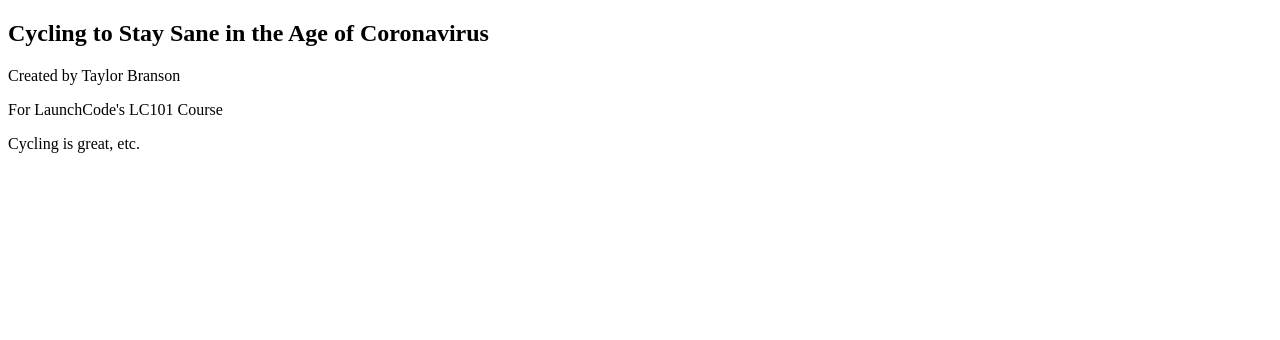
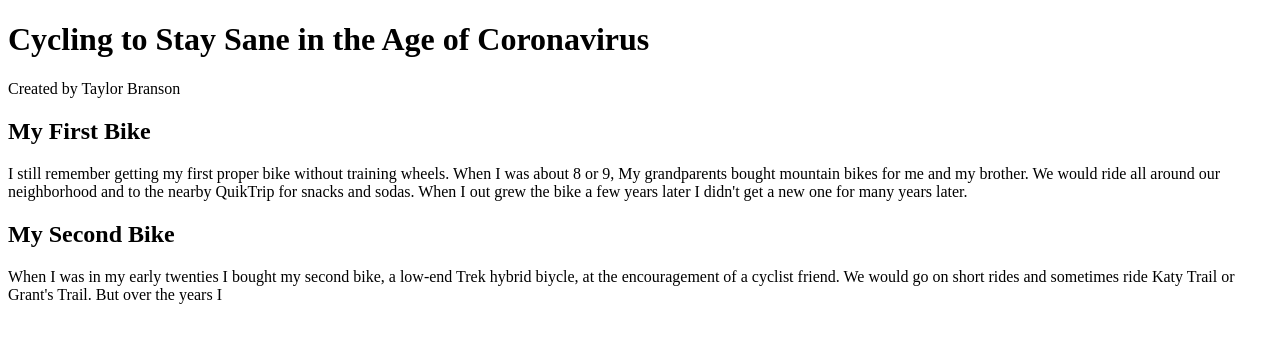
Before and after one commit to taylorabranson/html-me-something, a plain HTML site: page index.html in a window 1280 px wide. Drawn offline with Linux system fonts and the light colour scheme.

Commit message:
Added content to article element.

```diff
--- a/index.html
+++ b/index.html
@@ -7,13 +7,15 @@
 
     <body>
         <main>
+            <header>
+                <h1>Cycling to Stay Sane in the Age of Coronavirus</h1>
+                <p>Created by Taylor Branson</p>
+            </header>
             <article>
-                <header>
-                    <h1>Cycling to Stay Sane in the Age of Coronavirus</h1>
-                    <p>Created by Taylor Branson</p>
-                    <p>For LaunchCode's LC101 Course</p>
-                </header>
-                <p>Cycling is great, etc.</p>
+                <h2>My First Bike</h2>
+                <p>I still remember getting my first proper bike without training wheels. When I was about 8 or 9, My grandparents bought mountain bikes for me and my brother. We would ride all around our neighborhood and to the nearby QuikTrip for snacks and sodas. When I out grew the bike a few years later I didn't get a new one for many years later.</p>
+                <h2>My Second Bike</h2>
+                <p>When I was in my early twenties I bought my second bike, a low-end Trek hybrid biycle, at the encouragement of a cyclist friend. We would go on short rides and sometimes ride Katy Trail or Grant's Trail. But over the years I </p>
             </article>
         </main>
     </body>
```
